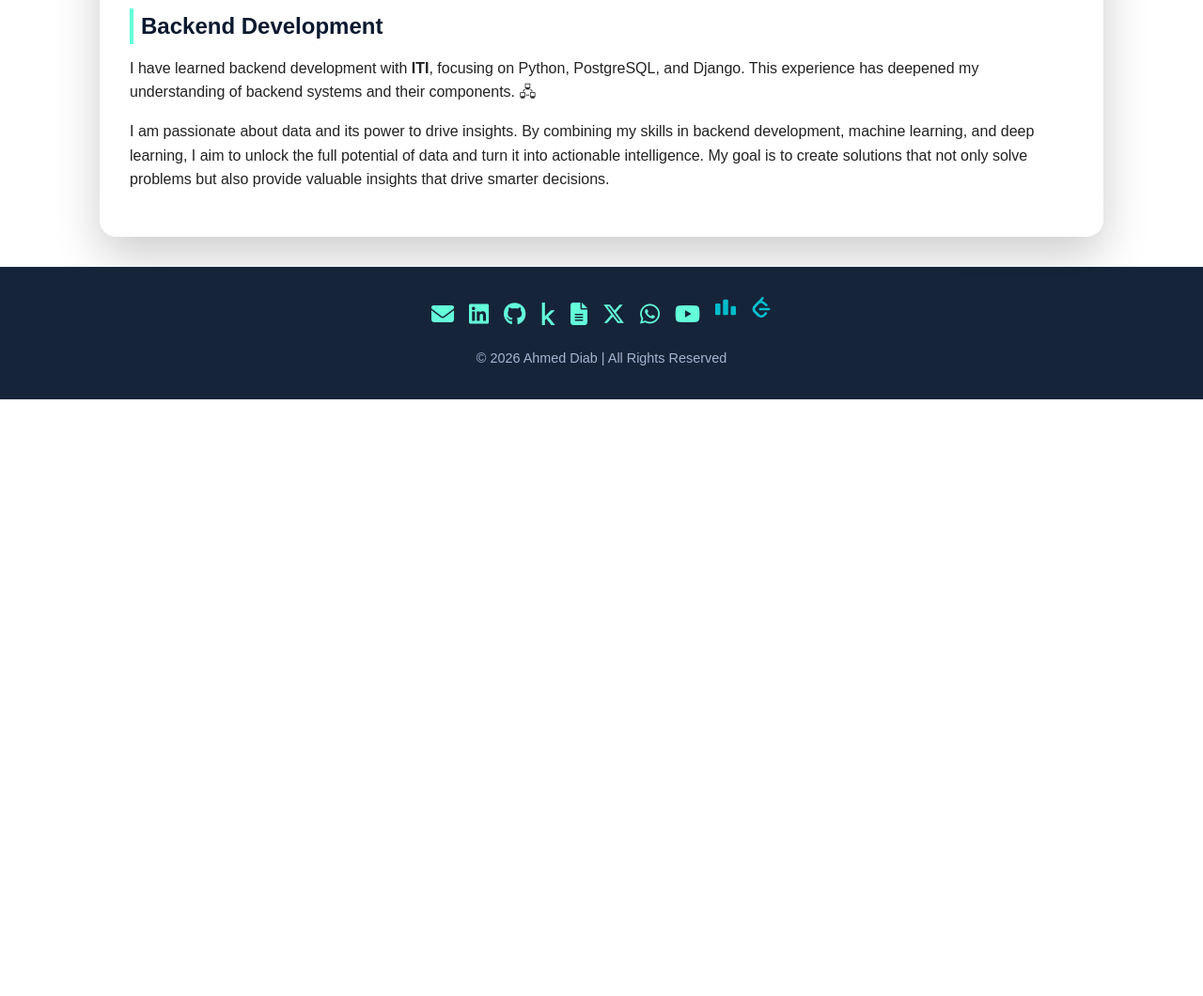
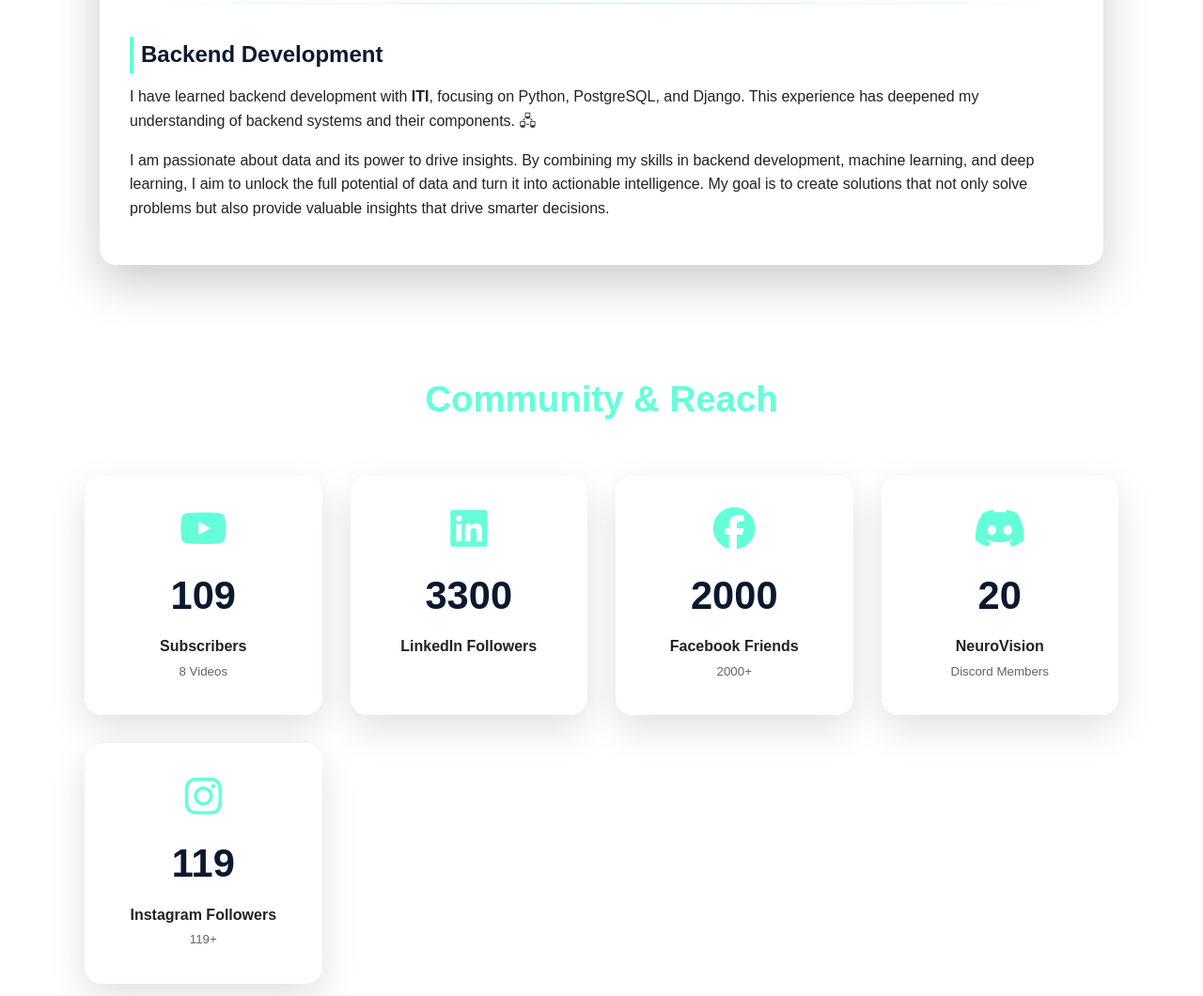
Before and after one commit to ahmeddiab1234/Elkarf, a plain HTML site: page index.html in a window 1280 px wide. Shown: the part 1320-2380 px from the top of the page at 94% size. Before the commit the page ends 1745 px from the top, so only its background shows below. Drawn offline with Linux system fonts and the light colour scheme.

Commit message:
add Subscribers cuont

```diff
--- a/index.html
+++ b/index.html
@@ -46,8 +46,12 @@
     <section id="about">
       <div class="about-container">
         <div class="personal-image">
+          <div class="image-wrapper">
             <img src="assets/personal.jpg" alt="Ahmed Diab">
+            <div class="glow-ring"></div>
           </div>
+        </div>
+
         <div class="about-text">
           <div class="skill-badges">
             <span>ML</span>
@@ -108,6 +112,50 @@
 
   </main>
 
+    <section class="stats-section">
+      <h2 class="stats-title">Community & Reach</h2>
+
+      <div class="stats-grid">
+
+        <div class="stat-card">
+          <i class="fab fa-youtube"></i>
+          <span class="stat-number" data-target="109">0</span>
+          <p>Subscribers</p>
+          <small>8 Videos</small>
+        </div>
+
+        <div class="stat-card">
+          <i class="fab fa-linkedin"></i>
+          <span class="stat-number" data-target="3300">0</span>
+          <p>LinkedIn Followers</p>
+        </div>
+
+        <div class="stat-card">
+          <i class="fab fa-facebook"></i>
+          <span class="stat-number" data-target="2000">0</span>
+          <p>Facebook Friends</p>
+          <small>2000+</small>
+        </div>
+
+        <div class="stat-card">
+          <i class="fab fa-discord"></i>
+          <span class="stat-number" data-target="20">0</span>
+          <p>NeuroVision</p>
+          <small>Discord Members</small>
+        </div>
+
+        <div class="stat-card">
+          <i class="fab fa-instagram"></i>
+          <span class="stat-number" data-target="119">0</span>
+          <p>Instagram Followers</p>
+          <small>119+</small>
+        </div>
+
+      </div>
+    </section>
+
+
+
     <footer>
     <div class="footer-links">
         <a href="mailto:shhth0034@gmail.com" title="Email"><i class="fas fa-envelope"></i></a>
@@ -133,6 +181,8 @@
     <p>© 2026 Ahmed Diab | All Rights Reserved</p>
     </footer>
 
+
     <script src="scripts.js"></script>
+
 </body>
 </html>
--- a/scripts.js
+++ b/scripts.js
@@ -122,3 +122,36 @@ document.querySelectorAll('.slider').forEach(slider => {
     updateImage();
   });
 });
+
+const counters = document.querySelectorAll('.stat-number');
+
+const runCounters = () => {
+  counters.forEach(counter => {
+    const target = +counter.dataset.target;
+    const speed = 120;
+
+    const update = () => {
+      const current = +counter.innerText;
+      const increment = Math.ceil(target / speed);
+
+      if (current < target) {
+        counter.innerText = current + increment;
+        setTimeout(update, 20);
+      } else {
+        counter.innerText = target;
+      }
+    };
+
+    update();
+  });
+};
+
+// Trigger animation when section is visible
+const observer = new IntersectionObserver(entries => {
+  if (entries[0].isIntersecting) {
+    runCounters();
+    observer.disconnect();
+  }
+}, { threshold: 0.4 });
+
+observer.observe(document.querySelector('.stats-section'));
--- a/style.css
+++ b/style.css
@@ -5,6 +5,7 @@
   --accent: #64ffda;
   --card-bg: #ffffff;
 }
+
 
 body.dark-mode {
   --bg-overlay: rgba(10, 25, 47, 0.85);
@@ -245,34 +246,143 @@ main {
   box-shadow: 0 20px 50px rgba(0,0,0,0.2);
 }
 
-
 .personal-image {
   flex: 1 1 250px;
   text-align: center;
+  perspective: 1000px; /* for 3D tilt */
+  margin-bottom: 2rem;
 }
 
-.personal-image img {
-  width: 100%;
-  max-width: 300px;
-  border-radius: 12px;
-  box-shadow: 0 6px 20px rgba(0,0,0,0.2);
-  transition: transform 0.7s ease;
+.image-wrapper {
+  display: inline-block;
+  position: relative;
+  border-radius: 50%;
+  overflow: hidden;
+  transition: transform 0.3s ease;
 }
 
-.personal-image img {
+.image-wrapper img {
+  display: block;
+  width: 250px;
+  height: 250px;
+  border-radius: 50%;
+  object-fit: cover;
+  box-shadow: 0 8px 25px rgba(0,0,0,0.25);
+  transition: transform 0.3s ease, box-shadow 0.3s ease;
   animation: floatImage 6s ease-in-out infinite;
+}
+
+.image-wrapper:hover img {
+  transform: scale(1.08) rotateY(10deg) rotateX(5deg);
+  box-shadow: 0 20px 40px rgba(0,0,0,0.35);
+}
+
+/* Fancy Numbers */
+
+.stats-section {
+  padding: 80px 20px;
+  text-align: center;
+}
+
+.stats-title {
+  font-size: 2.4rem;
+  margin-bottom: 50px;
+  color: var(--accent);
+}
+
+.stats-grid {
+  display: grid;
+  grid-template-columns: repeat(auto-fit, minmax(220px, 1fr));
+  gap: 30px;
+  max-width: 1100px;
+  margin: auto;
+}
+
+.stat-card {
+  background: var(--card-bg);
+  border-radius: 18px;
+  padding: 35px 20px;
+  transition: all 0.35s ease;
+  box-shadow: 0 15px 40px rgba(0,0,0,0.12);
+  position: relative;
+  overflow: hidden;
+}
+
+.stat-card::before {
+  content: "";
+  position: absolute;
+  inset: 0;
+  background: radial-gradient(circle at top, var(--accent), transparent 70%);
+  opacity: 0;
+  transition: 0.4s;
+}
+
+.stat-card:hover::before {
+  opacity: 0.12;
+}
+
+.stat-card:hover {
+  transform: translateY(-10px) scale(1.03);
+}
+
+.stat-card i {
+  font-size: 2.8rem;
+  color: var(--accent);
+  margin-bottom: 15px;
+}
+
+.stat-number {
+  font-size: 2.6rem;
+  font-weight: bold;
+  color: var(--heading-color);
+  display: block;
+}
+
+.stat-card p {
+  margin-top: 8px;
+  font-weight: 600;
+}
+
+.stat-card small {
+  opacity: 0.7;
+}
+
+
+/* Glowing animated ring behind image */
+.glow-ring {
+  position: absolute;
+  top: 50%;
+  left: 50%;
+  width: 280px;
+  height: 280px;
+  border-radius: 50%;
+  transform: translate(-50%, -50%);
+  background: radial-gradient(circle, rgba(100,255,218,0.4), transparent 70%);
+  animation: ringPulse 2.5s infinite alternate;
+  z-index: -1;
 }
 
 @keyframes floatImage {
   0% { transform: translateY(0); }
-  50% { transform: translateY(-12px); }
+  50% { transform: translateY(-10px); }
   100% { transform: translateY(0); }
 }
 
+@keyframes ringPulse {
+  0% { transform: translate(-50%, -50%) scale(1); opacity: 0.7; }
+  50% { transform: translate(-50%, -50%) scale(1.1); opacity: 0.9; }
+  100% { transform: translate(-50%, -50%) scale(1); opacity: 0.7; }
+}
 
-.personal-image img:hover {
-  transform: scale(1.05);
+/* Optional: 3D tilt effect based on mouse movement */
+.personal-image .image-wrapper {
+  transform-style: preserve-3d;
+  will-change: transform;
 }
+.personal-image:hover .image-wrapper {
+  transition: transform 0.2s ease-out;
+}
+
 
 .about-text {
   flex: 2 1 500px;
@@ -429,7 +539,7 @@ footer {
   width: 22px;
   height: 22px;
   display: block;
-  filter: brightness(0) saturate(100%) invert(65%) sepia(67%) saturate(4654%) hue-rotate(147deg) brightness(101%) contrast(97%);
+  filter: brightness(0) saturate(100%) invert(100%) sepia(50%) saturate(4589%) hue-rotate(154deg) brightness(100%) contrast(100%);
   transition: transform 0.3s ease, filter 0.3s ease;
 }
 
```
Lines whose indentation alone changed are shown as unchanged.
